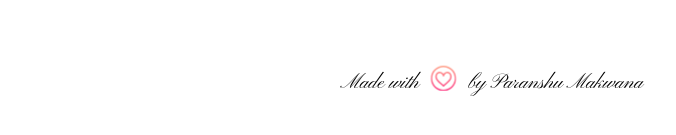
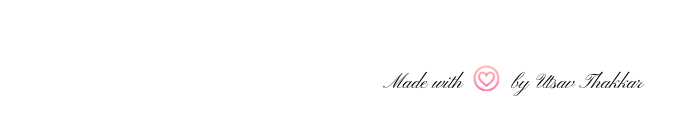
Before and after one commit to utsavthakkar503/digital-lock, a React (Create React App) app: page / in a window 1280 px wide. Shown: the part 633-768 px from the top of the page, without its empty margins (587-1263 px from the left). Built offline with nearby package versions, Linux system fonts and the light colour scheme.

Commit message:
Add files via upload

```diff
--- a/src/App.tsx
+++ b/src/App.tsx
@@ -351,7 +351,7 @@ const App: React.FC = () => {
               <motion.div className="dragable-div"></motion.div>
               <img className="heart-icon" src={heart} alt="heart" />
             </motion.div>
-            <p>by Paranshu Makwana</p>
+            <p>by Utsav Thakkar</p>
           </div>
         </div>
       </div>
```
